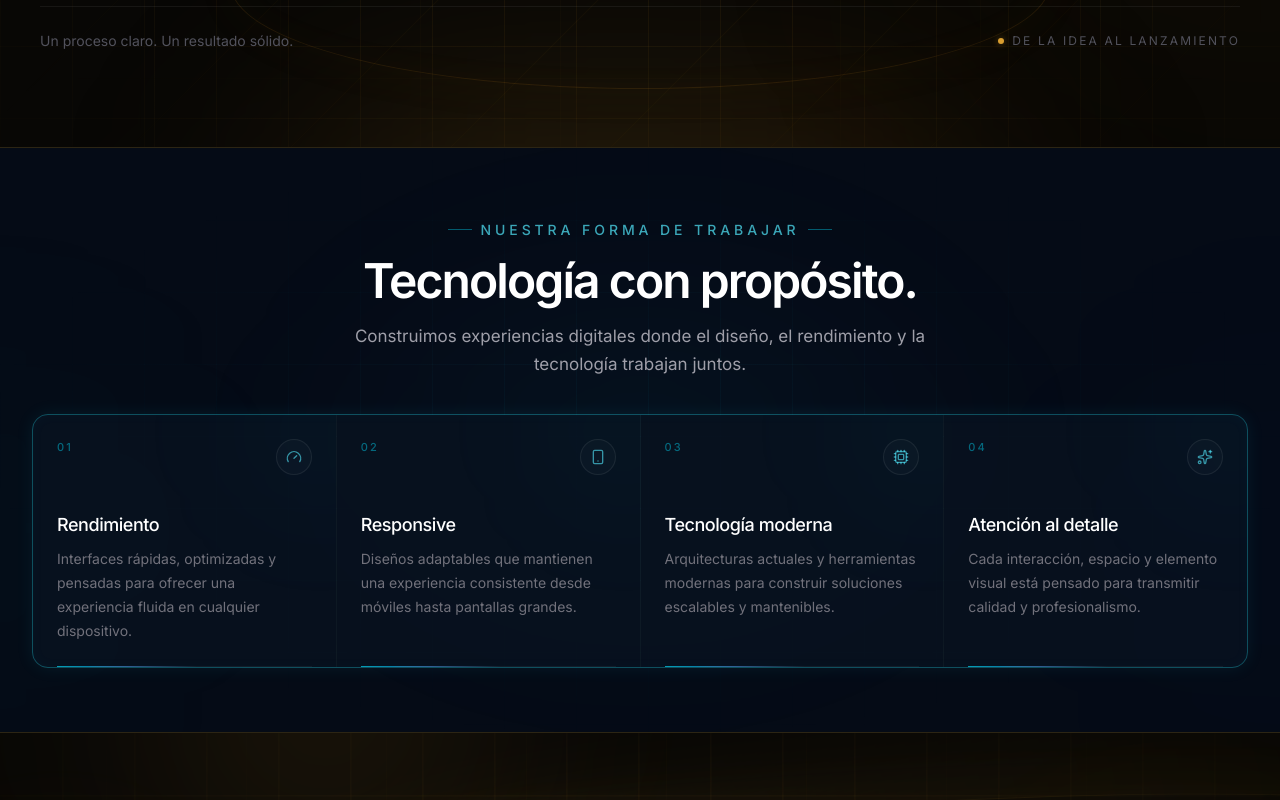
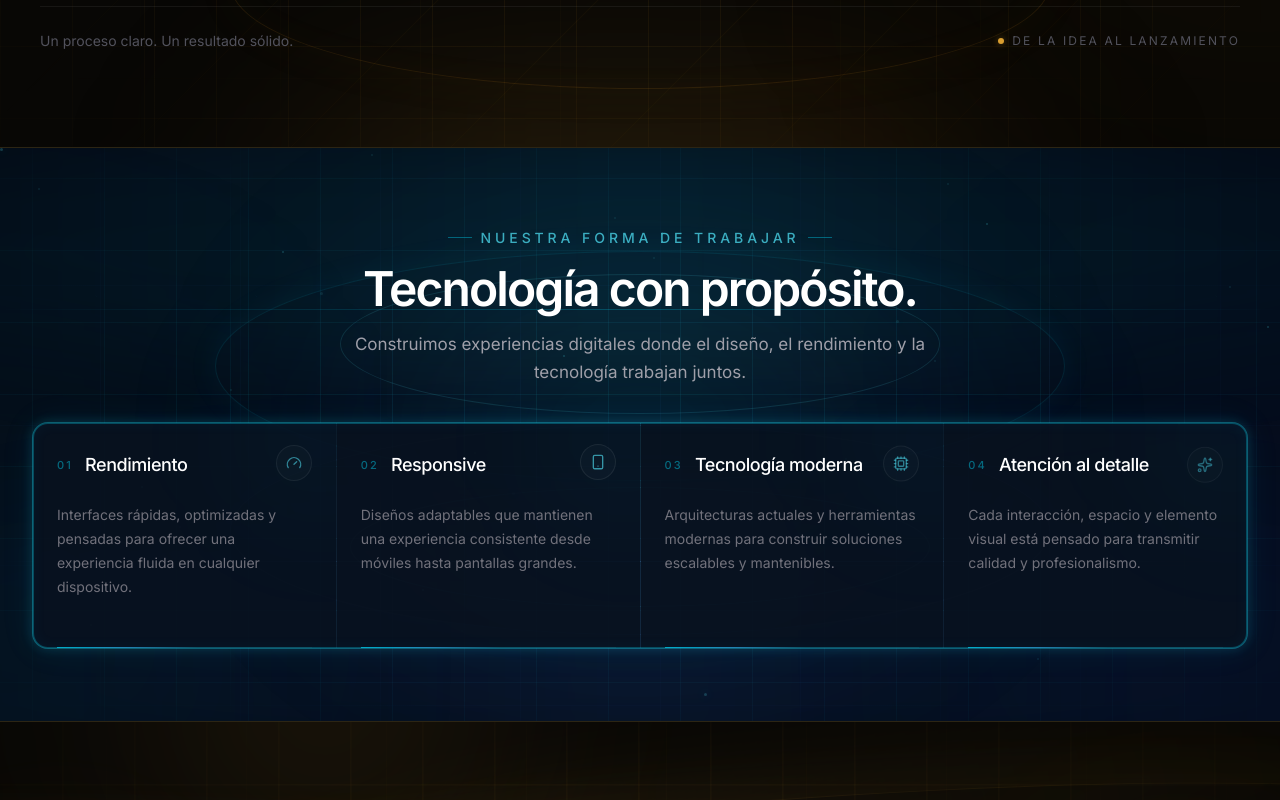
Before and after one commit to alvarodm26/NEGOCIO_ALDUMA, a Next.js app: page / in a window 1280 px wide. Shown: the part 4020-4820 px from the top of the page. Built offline with nearby package versions, Linux system fonts and the light colour scheme.

Commit message:
first commit

```diff
--- a/components/Stats.tsx
+++ b/components/Stats.tsx
@@ -41,32 +41,145 @@ const strengths = [
 
 export default function Stats() {
   return (
-    <section className="relative overflow-hidden bg-[#050B16] py-12 lg:py-16">
+    <section className="relative overflow-hidden bg-[#050B16] py-14 lg:py-18">
       {/* ============================================================
-          FONDO ESTÁTICO
+          FONDO TECHNOLOGIES — ESTÁTICO
       ============================================================ */}
 
-      <div className="pointer-events-none absolute inset-0">
+      <div className="pointer-events-none absolute inset-0 overflow-hidden">
+        {/* GRID PRINCIPAL */}
+
         <div
-          className="absolute inset-0"
+          className="absolute inset-[-20%]"
           style={{
             backgroundImage: `
-              linear-gradient(rgba(34,211,238,0.035) 1px, transparent 1px),
-              linear-gradient(90deg, rgba(34,211,238,0.035) 1px, transparent 1px)
+              linear-gradient(rgba(34,211,238,0.15) 1px, transparent 1px),
+              linear-gradient(90deg, rgba(34,211,238,0.15) 1px, transparent 1px)
             `,
             backgroundSize: "72px 72px",
+            maskImage:
+              "radial-gradient(ellipse at center, black 20%, transparent 78%)",
+            WebkitMaskImage:
+              "radial-gradient(ellipse at center, black 20%, transparent 78%)",
+            opacity: 0.55,
+          }}
+        />
+
+        {/* GRID SECUNDARIO */}
+
+        <div
+          className="absolute inset-[-25%]"
+          style={{
+            backgroundImage: `
+              linear-gradient(rgba(59,130,246,0.11) 1px, transparent 1px),
+              linear-gradient(90deg, rgba(59,130,246,0.11) 1px, transparent 1px)
+            `,
+            backgroundSize: "140px 140px",
+            maskImage:
+              "radial-gradient(ellipse at center, black 10%, transparent 72%)",
+            WebkitMaskImage:
+              "radial-gradient(ellipse at center, black 10%, transparent 72%)",
+            opacity: 0.4,
+          }}
+        />
+
+        {/* GRID DIAGONAL */}
+
+        <div
+          className="absolute inset-[-30%]"
+          style={{
+            backgroundImage: `
+              linear-gradient(135deg, rgba(34,211,238,0.08) 1px, transparent 1px),
+              linear-gradient(315deg, rgba(59,130,246,0.06) 1px, transparent 1px)
+            `,
+            backgroundSize: "160px 160px",
             maskImage:
               "radial-gradient(ellipse at center, black 15%, transparent 75%)",
             WebkitMaskImage:
               "radial-gradient(ellipse at center, black 15%, transparent 75%)",
+            opacity: 0.4,
           }}
         />
 
-        <div className="absolute left-1/2 top-1/2 h-[500px] w-[800px] -translate-x-1/2 -translate-y-1/2 rounded-full bg-[radial-gradient(ellipse_at_center,rgba(34,211,238,0.045),rgba(59,130,246,0.02)_45%,transparent_72%)] blur-[70px]" />
+        {/* ============================================================
+            AURORA SUPERIOR — ESTÁTICA
+        ============================================================ */}
 
-        <div className="absolute left-[-10%] top-[35%] h-[350px] w-[250px] rounded-full bg-cyan-500/[0.025] blur-[120px]" />
+        <div className="absolute left-[-20%] top-[-5%] h-[260px] w-[140%] rounded-[50%] bg-gradient-to-r from-transparent via-cyan-400/[0.10] to-transparent blur-[55px]" />
 
-        <div className="absolute right-[-10%] top-[35%] h-[350px] w-[250px] rounded-full bg-blue-600/[0.025] blur-[120px]" />
+        {/* AURORA INFERIOR */}
+
+        <div className="absolute bottom-[-8%] left-[-20%] h-[280px] w-[140%] rounded-[50%] bg-gradient-to-r from-transparent via-blue-500/[0.09] to-transparent blur-[60px]" />
+
+        {/* ============================================================
+            GLOW CENTRAL
+        ============================================================ */}
+
+        <div className="absolute left-1/2 top-1/2 h-[620px] w-[900px] -translate-x-1/2 -translate-y-1/2 rounded-full bg-[radial-gradient(ellipse_at_center,rgba(34,211,238,0.11),rgba(59,130,246,0.045)_40%,transparent_72%)] blur-[75px]" />
+
+        {/* ============================================================
+            ONDA SUPERIOR
+        ============================================================ */}
+
+        <div className="absolute left-1/2 top-[18%] h-[230px] w-[850px] -translate-x-1/2 rounded-[50%] border border-cyan-400/[0.10] shadow-[0_0_35px_rgba(34,211,238,0.06)]" />
+
+        <div className="absolute left-1/2 top-[22%] h-[140px] w-[600px] -translate-x-1/2 rounded-[50%] border border-cyan-300/[0.12]" />
+
+        {/* ============================================================
+            ONDA INFERIOR
+        ============================================================ */}
+
+        <div className="absolute left-1/2 bottom-[15%] h-[210px] w-[820px] -translate-x-1/2 rounded-[50%] border border-blue-400/[0.09] shadow-[0_0_40px_rgba(59,130,246,0.05)]" />
+
+        <div className="absolute left-1/2 bottom-[20%] h-[120px] w-[580px] -translate-x-1/2 rounded-[50%] border border-cyan-300/[0.10]" />
+
+        {/* ============================================================
+            LÍNEAS HORIZONTALES DE LUZ
+        ============================================================ */}
+
+        <div className="absolute left-0 right-0 top-[28%] h-px bg-gradient-to-r from-transparent via-cyan-400/[0.25] to-transparent" />
+
+        <div className="absolute left-0 right-0 top-[72%] h-px bg-gradient-to-r from-transparent via-blue-400/[0.22] to-transparent" />
+
+        <div className="absolute left-0 right-0 top-[48%] h-px bg-gradient-to-r from-transparent via-cyan-300/[0.08] to-transparent" />
+
+        {/* ============================================================
+            GLOWS LATERALES
+        ============================================================ */}
+
+        <div className="absolute left-[-12%] top-[42%] h-[500px] w-[300px] rounded-full bg-cyan-500/[0.08] blur-[140px]" />
+
+        <div className="absolute right-[-12%] top-[38%] h-[520px] w-[320px] rounded-full bg-blue-600/[0.08] blur-[145px]" />
+
+        {/* ============================================================
+            LÍNEAS VERTICALES
+        ============================================================ */}
+
+        <div className="absolute left-[18%] top-0 h-full w-px bg-gradient-to-b from-transparent via-cyan-400/[0.07] to-transparent" />
+
+        <div className="absolute right-[18%] top-0 h-full w-px bg-gradient-to-b from-transparent via-blue-400/[0.07] to-transparent" />
+
+        {/* ============================================================
+            PARTÍCULAS — ESTÁTICAS
+        ============================================================ */}
+
+        {Array.from({ length: 30 }).map((_, index) => (
+          <span
+            key={index}
+            className="absolute rounded-full bg-cyan-300/40"
+            style={{
+              width: index % 5 === 0 ? "3px" : "2px",
+              height: index % 5 === 0 ? "3px" : "2px",
+              left: `${(index * 37) % 100}%`,
+              top: `${(index * 53) % 100}%`,
+              boxShadow:
+                index % 5 === 0
+                  ? "0 0 8px rgba(34,211,238,0.5)"
+                  : "none",
+              opacity: index % 3 === 0 ? 0.5 : 0.25,
+            }}
+          />
+        ))}
       </div>
 
       {/* ============================================================
@@ -118,7 +231,7 @@ export default function Stats() {
         <div className="relative mt-9">
           {/* PERÍMETRO LED ESTÁTICO */}
 
-          <div className="pointer-events-none absolute inset-0 z-30 rounded-2xl border border-cyan-400/[0.22] shadow-[0_0_18px_rgba(34,211,238,0.08),inset_0_0_14px_rgba(14,165,233,0.03)]" />
+          <div className="pointer-events-none absolute inset-0 z-30 rounded-2xl border-2 border-cyan-400/[0.30] shadow-[0_0_12px_rgba(34,211,238,0.18),0_0_35px_rgba(14,165,233,0.08),inset_0_0_14px_rgba(14,165,233,0.05)]" />
 
           <div className="grid gap-px overflow-hidden rounded-2xl border border-cyan-300/[0.08] bg-cyan-200/[0.06] sm:grid-cols-2 lg:grid-cols-4">
             {strengths.map((item, index) => {
@@ -127,39 +240,53 @@ export default function Stats() {
               return (
                 <motion.div
                   key={item.number}
-                  initial={{ opacity: 0, y: 20 }}
+                  initial={{ opacity: 0, y: 25 }}
                   whileInView={{ opacity: 1, y: 0 }}
                   viewport={{ once: true }}
                   transition={{
-                    duration: 0.55,
-                    delay: index * 0.06,
+                    duration: 0.65,
+                    delay: index * 0.08,
                   }}
                   className="group relative min-h-[225px] overflow-hidden bg-[#07101D]/90 p-6 transition-colors duration-500 hover:bg-[#091522]"
                 >
-                  {/* Glow interno estático */}
+                  {/* Glow interno */}
 
-                  <div className="pointer-events-none absolute -right-16 -top-16 h-40 w-40 rounded-full bg-cyan-400/[0.035] blur-3xl" />
+                  <div className="pointer-events-none absolute -right-16 -top-16 h-40 w-40 rounded-full bg-cyan-400/[0.04] blur-3xl" />
 
-                  {/* Número + Icono */}
+                  {/* TÍTULO + NÚMERO + ICONO */}
 
-                  <div className="relative flex items-start justify-between">
-                    <span className="text-[11px] font-medium tracking-[0.2em] text-cyan-400/45">
-                      {item.number}
-                    </span>
+                  <div className="relative flex items-center justify-between">
+                    <div className="flex items-center gap-3">
+                      <span className="text-[11px] font-medium tracking-[0.2em] text-cyan-400/45">
+                        {item.number}
+                      </span>
 
-                    <div className="flex h-9 w-9 items-center justify-center rounded-full border border-white/[0.07] bg-white/[0.02] text-cyan-300/60">
+                      <h3 className="text-lg font-medium tracking-tight text-white">
+                        {item.title}
+                      </h3>
+                    </div>
+
+                    <motion.div
+                      className="flex h-9 w-9 shrink-0 items-center justify-center rounded-full border border-white/[0.07] bg-white/[0.02] text-cyan-300/60"
+                      animate={{
+                        y: [0, -3, 0],
+                        opacity: [0.65, 1, 0.65],
+                      }}
+                      transition={{
+                        duration: 4 + index * 0.5,
+                        repeat: Infinity,
+                        ease: "easeInOut",
+                        delay: index * 0.3,
+                      }}
+                    >
                       <Icon className="h-4 w-4" />
-                    </div>
+                    </motion.div>
                   </div>
 
-                  {/* CONTENIDO */}
+                  {/* DESCRIPCIÓN */}
 
-                  <div className="relative mt-9">
-                    <h3 className="text-lg font-medium tracking-tight text-white">
-                      {item.title}
-                    </h3>
-
-                    <p className="mt-2 text-sm leading-6 text-zinc-500 transition-colors duration-500 group-hover:text-zinc-400">
+                  <div className="relative mt-5">
+                    <p className="text-sm leading-6 text-zinc-500 transition-colors duration-500 group-hover:text-zinc-400">
                       {item.description}
                     </p>
                   </div>
@@ -172,8 +299,8 @@ export default function Stats() {
                       whileInView={{ width: "55%" }}
                       viewport={{ once: true }}
                       transition={{
-                        duration: 0.8,
-                        delay: 0.3 + index * 0.08,
+                        duration: 1,
+                        delay: 0.4 + index * 0.1,
                       }}
                     />
                   </div>
@@ -188,7 +315,7 @@ export default function Stats() {
                         "inset 0 0 30px rgba(34,211,238,0.025)",
                     }}
                     transition={{
-                      duration: 0.3,
+                      duration: 0.4,
                     }}
                   />
                 </motion.div>
```
